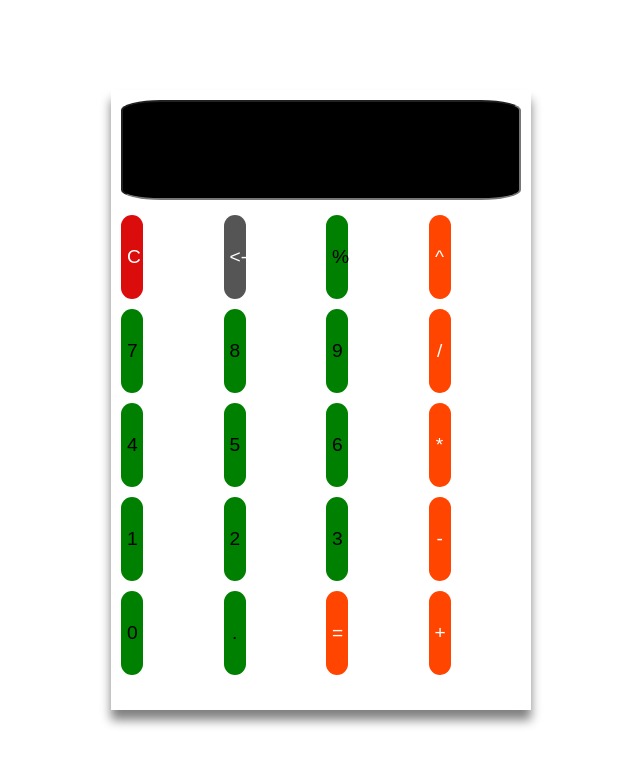
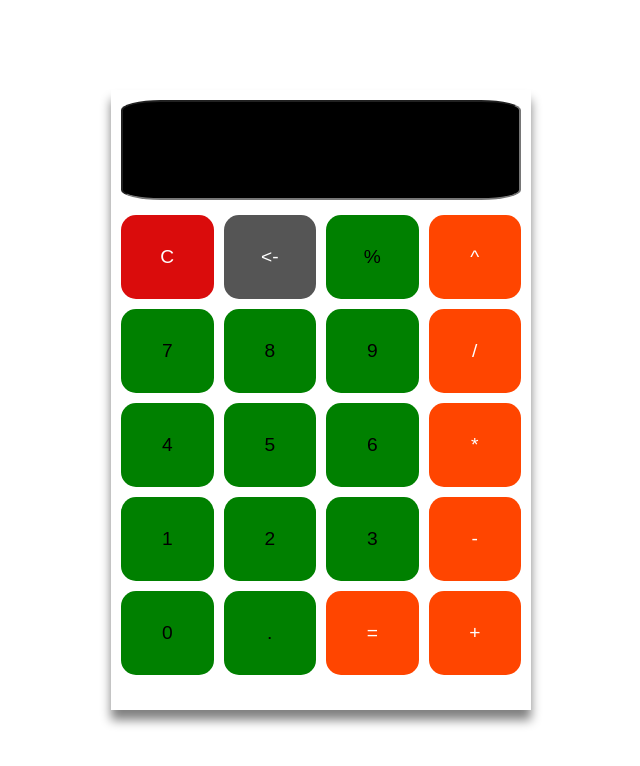
Before and after one commit to SwyCodes/calculator, a plain HTML site: page index.html in a window 1280 px wide. Shown: the whole page, without its empty margins (319-959 px from the left). Drawn offline with Linux system fonts and the light colour scheme.

Commit message:
Update calculator.css

```diff
--- a/calculator.css
+++ b/calculator.css
@@ -47,7 +47,7 @@ button{
 .btn{
     height:84px;
     border:none;
-    width:24%;
+    width:100%;
     background-color: green;
 }
 .btn:hover {
```
